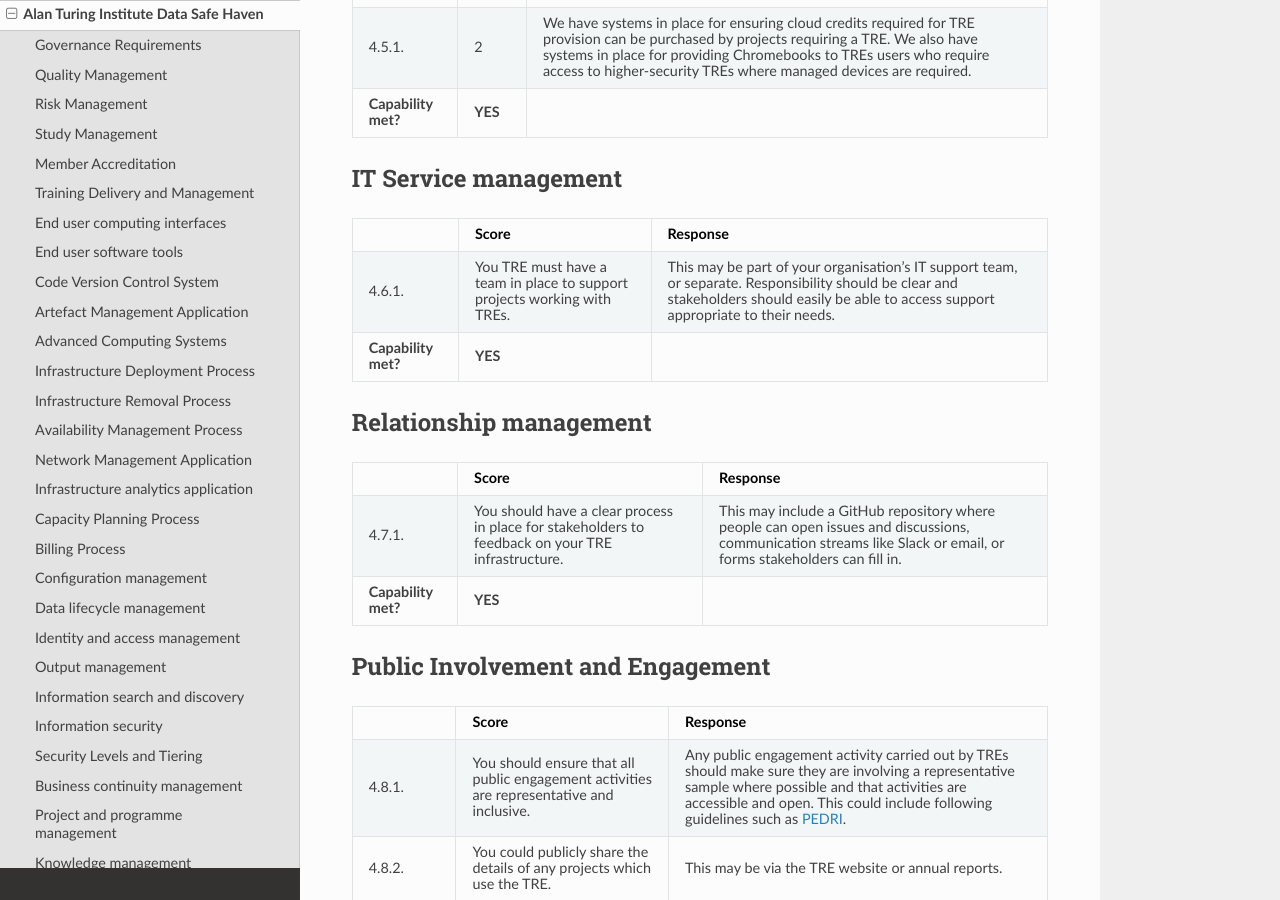
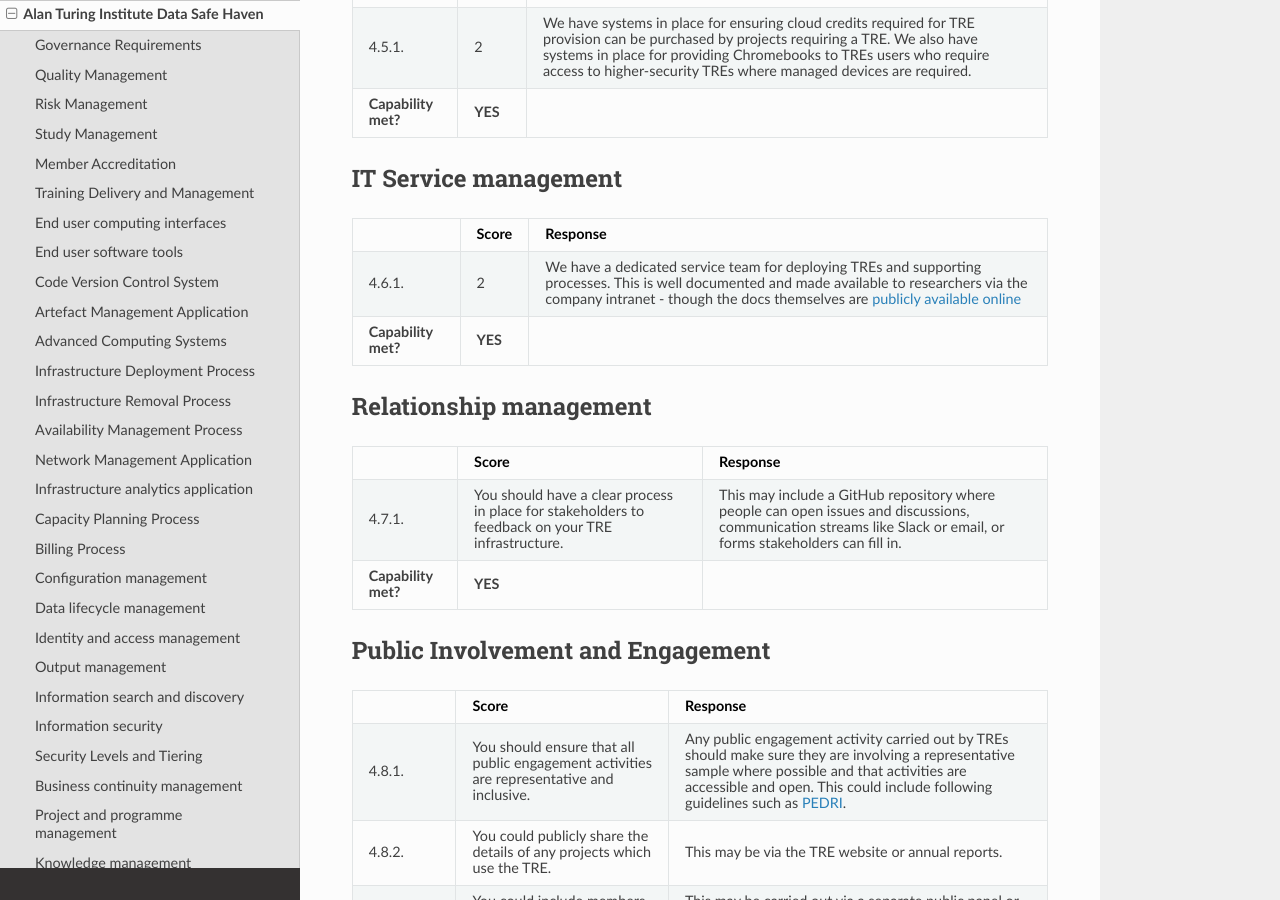
Before and after one commit to sa-tre/satre-specification, a Sphinx documentation site: the page built from docs/source/evaluations/alan_turing_institute.md, in a window 1280 px wide and 900 px high, scrolled down 21864 px. Built offline with Sphinx 7.4.7 and the Read the Docs theme 2.0.0, drawn with Linux system fonts in a browser that asks for light colours.

Commit message:
:sparkles: Add IT Service management
Co-authored-by: Ed Chalstrey <edwardchalstrey@gmail.com>
Co-authored-by: Matt Craddock <mcraddock@turing.ac.uk>
Co-authored-by: Jim Madge <jmadge@turing.ac.uk>
Co-authored-by: Hari Sood <hsood@turing.ac.uk>

```diff
--- a/docs/source/evaluations/alan_turing_institute.md
+++ b/docs/source/evaluations/alan_turing_institute.md
@@ -1143,9 +1143,9 @@
   - Score
   - Response
 * - 4.6.1.
-  - You TRE must have a team in place to support projects working with TREs.
-  - This may be part of your organisation's IT support team, or separate.
-    Responsibility should be clear and stakeholders should easily be able to access support appropriate to their needs.
+  - 2
+  - We have a dedicated service team for deploying TREs and supporting processes.
+    This is well documented and made available to researchers via the company intranet - though the docs themselves are [publicly available online](https://alan-turing-institute.github.io/trusted-research/)
 * - **Capability met?**
   - **YES**
   -
```
